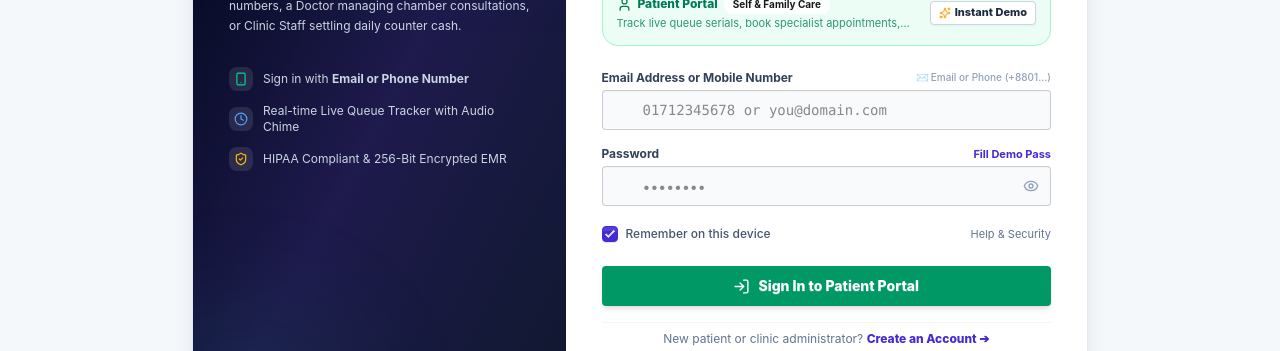
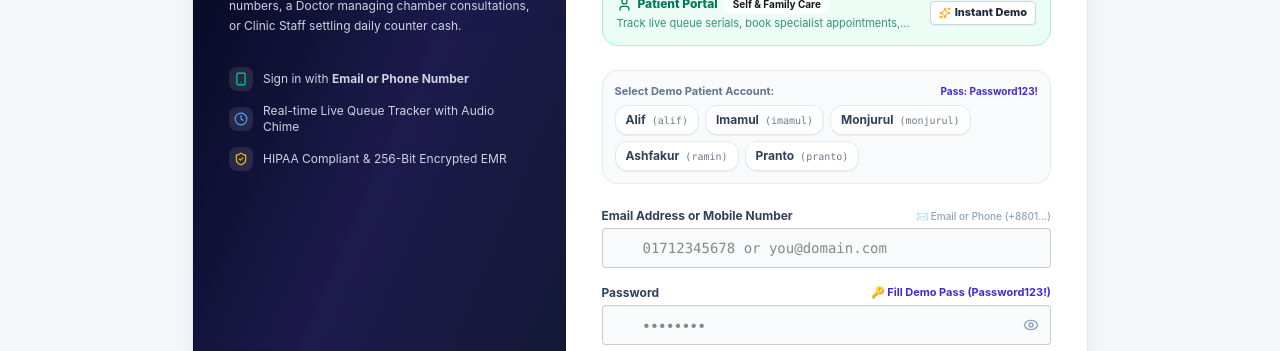
Before and after one commit to Ishtiak-Ahmed886/Final_Year_Project_version1, a React (Vite) app in the folder smart-clinic/: page /login in a window 1280 px wide. Shown: the part 354-705 px from the top of the page. Built offline with nearby package versions, Linux system fonts and the light colour scheme; no server answers.

Commit message:
feat(auth): add multi-account demo selection and 1-click password fix for browser autofill

```diff
--- a/smart-clinic/src/pages/login/Login.jsx
+++ b/smart-clinic/src/pages/login/Login.jsx
@@ -37,67 +37,71 @@ export default function Login() {
     }
   }, []);
 
-  // Preset Role Profiles for 1-Click Evaluation
+  // Preset Role Profiles with multiple real accounts for evaluation
   const ROLE_PROFILES = {
     PATIENT: {
       id: "PATIENT",
       title: "Patient Portal",
       desc: "Track live queue serials, book specialist appointments, and manage family medical reports.",
-      email: "alif@gmail.com",
-      phone: "01788990011",
-      pass: "Password123!",
-      name: "Alif Rahman",
       icon: User,
       color: "emerald",
       badge: "Self & Family Care",
       accentBg: "bg-emerald-50 text-emerald-700 border-emerald-200",
       btnClass: "bg-emerald-600 hover:bg-emerald-700 text-white border-none",
+      accounts: [
+        { name: "Alif Hossain", email: "alif@gmail.com", phone: "01788990011", pass: "Password123!" },
+        { name: "Imamul Hossain", email: "imamul@gmail.com", phone: "01639529141", pass: "Password123!" },
+        { name: "Monjurul Hasan", email: "monjurul@gmail.com", phone: "0239242132", pass: "Password123!" },
+        { name: "Ashfakur Ramin", email: "ramin@gmail.com", phone: "0138924324", pass: "Password123!" },
+        { name: "Pranto Saha", email: "pranto@gmail.com", phone: "01614261885", pass: "Password123!" },
+      ],
     },
     DOCTOR: {
       id: "DOCTOR",
       title: "Doctor Chamber",
       desc: "Manage patient queues, trigger delay announcements, and issue digital prescriptions.",
-      email: "mohosina@gmail.com",
-      phone: "01711223344",
-      pass: "Password123!",
-      name: "Dr. Mohosina Chowdhury",
       icon: Stethoscope,
       color: "blue",
       badge: "Consultant Physician",
       accentBg: "bg-blue-50 text-blue-700 border-blue-200",
       btnClass: "bg-blue-600 hover:bg-blue-700 text-white border-none",
+      accounts: [
+        { name: "Dr. Mohosina Chowdhury", email: "mohosina@gmail.com", phone: "01711223344", pass: "Password123!" },
+        { name: "Dr. Naznin Jahan Lubna", email: "lubna@gmail.com", phone: "01700000000", pass: "Password123!" },
+      ],
     },
     CLINIC_ADMIN: {
       id: "CLINIC_ADMIN",
       title: "Clinic Reception & Admin",
       desc: "Audit daily cash register, settle doctor commissions, and manage walk-in thermal slips.",
-      email: "monira@gmail.com",
-      phone: "01717628462",
-      pass: "Password123!",
-      name: "Monira Akhter (Clinic Admin)",
       icon: Building2,
       color: "purple",
       badge: "Chamber Operations",
       accentBg: "bg-purple-50 text-purple-700 border-purple-200",
       btnClass: "bg-purple-600 hover:bg-purple-700 text-white border-none",
+      accounts: [
+        { name: "Monira Tanzin", email: "monira@gmail.com", phone: "01717628462", pass: "Password123!" },
+        { name: "Alia Bhatt (Ahmed Moon)", email: "alia12bhhatt122@gmail.com", phone: "01887530601", pass: "Password123!" },
+        { name: "Khudeza Begum", email: "khudezababy@gmail.com", phone: "0171260745", pass: "Password123!" },
+      ],
     },
     ADMIN: {
       id: "ADMIN",
       title: "Executive Super Admin",
       desc: "Platform governance, doctor license verification, and healthcare compliance audit.",
-      email: "admin@clinic.com",
-      phone: "01700000000",
-      pass: "Password123!",
-      name: "System Super Admin",
       icon: ShieldCheck,
       color: "rose",
       badge: "Platform Control",
       accentBg: "bg-rose-50 text-rose-700 border-rose-200",
       btnClass: "bg-rose-600 hover:bg-rose-700 text-white border-none",
+      accounts: [
+        { name: "System Super Admin", email: "admin@clinic.com", phone: "01700000000", pass: "Password123!" },
+      ],
     },
   };
 
   const currentProfile = ROLE_PROFILES[activeRole];
+  const primaryAccount = currentProfile.accounts[0];
 
   // Detect whether input looks like a phone number or email
   const isPhoneInput = loginId.trim().length > 0 && !loginId.includes("@") && /^[0-9+ \-]+$/.test(loginId.trim());
@@ -111,23 +115,30 @@ export default function Login() {
     }
   };
 
-  // Autofill demo credentials into form without auto-submitting
+  // Autofill specific account demo credentials into form without auto-submitting
+  const handleAutofillAccount = (acc, roleKey = activeRole) => {
+    if (roleKey) setActiveRole(roleKey);
+    setLoginId(acc.email);
+    setPassword(acc.pass);
+    setError("");
+  };
+
+  // Autofill primary demo credentials for role
   const handleAutofill = (roleKey) => {
     setActiveRole(roleKey);
     const target = ROLE_PROFILES[roleKey];
-    setLoginId(target.email);
-    setPassword(target.pass);
-    setError("");
+    handleAutofillAccount(target.accounts[0], roleKey);
   };
 
   // Instant 1-Click demo login when explicitly requested
   const handleInstantDemoLogin = (roleKey) => {
     setActiveRole(roleKey);
     const target = ROLE_PROFILES[roleKey];
-    setLoginId(target.email);
-    setPassword(target.pass);
+    const acc = target.accounts[0];
+    setLoginId(acc.email);
+    setPassword(acc.pass);
     setError("");
-    executeLogin(target.email, target.pass);
+    executeLogin(acc.email, acc.pass);
   };
 
   const executeLogin = async (idToUse, passToUse) => {
@@ -288,17 +299,69 @@ export default function Login() {
               type="button"
               onClick={() => handleInstantDemoLogin(activeRole)}
               className="btn btn-xs bg-white text-slate-800 hover:bg-slate-50 border border-slate-300 font-extrabold shrink-0 shadow-xs gap-1"
-              title={`Instant demo login as ${currentProfile.name}`}
+              title={`Instant demo login as ${primaryAccount.name}`}
             >
               <Sparkles size={12} className="text-amber-500" /> Instant Demo
             </button>
           </div>
 
+          {/* Quick Account Switcher for the Active Role */}
+          <div className="bg-slate-50 border border-slate-200/80 rounded-2xl p-3 space-y-1.5">
+            <div className="flex items-center justify-between text-[11px] font-bold text-slate-500">
+              <span className="flex items-center gap-1">
+                <span>Select Demo {currentProfile.title.split(" ")[0]} Account:</span>
+              </span>
+              <button
+                type="button"
+                onClick={() => {
+                  setPassword("Password123!");
+                  setError("");
+                }}
+                className="text-[10px] text-primary hover:underline font-bold"
+              >
+                Pass: Password123!
+              </button>
+            </div>
+            <div className="flex items-center gap-1.5 flex-wrap">
+              {currentProfile.accounts.map((acc) => {
+                const isSelected = loginId.toLowerCase() === acc.email.toLowerCase();
+                return (
+                  <button
+                    key={acc.email}
+                    type="button"
+                    onClick={() => handleAutofillAccount(acc, activeRole)}
+                    className={`px-2.5 py-1.5 rounded-xl text-xs font-bold transition-all flex items-center gap-1.5 border shadow-2xs ${
+                      isSelected
+                        ? "bg-slate-900 text-white border-slate-900 ring-2 ring-slate-400 scale-102"
+                        : "bg-white text-slate-700 border-slate-200 hover:bg-slate-100 hover:border-slate-300"
+                    }`}
+                  >
+                    <span>{acc.name.split(" ")[0]}</span>
+                    <span className="text-[10px] opacity-70 font-mono font-normal">({acc.email.split("@")[0]})</span>
+                  </button>
+                );
+              })}
+            </div>
+          </div>
+
           {/* Alerts */}
           {error && (
-            <div className="alert alert-error text-white text-xs font-bold rounded-2xl shadow-sm animate-in fade-in">
-              <AlertCircle size={16} />
-              <span>{error}</span>
+            <div className="alert alert-error text-white text-xs font-bold rounded-2xl shadow-sm animate-in fade-in flex flex-col sm:flex-row sm:items-center justify-between gap-2">
+              <div className="flex items-center gap-2">
+                <AlertCircle size={16} className="shrink-0" />
+                <span>{error}</span>
+              </div>
+              <button
+                type="button"
+                onClick={() => {
+                  setPassword("Password123!");
+                  setError("");
+                }}
+                className="btn btn-xs bg-white text-rose-700 hover:bg-slate-100 border-none font-black shrink-0 shadow-xs"
+                title="If your browser autofilled an outdated password, click here to apply Password123!"
+              >
+                ⚡ Apply Password123!
+              </button>
             </div>
           )}
 
@@ -351,15 +414,15 @@ export default function Login() {
                   type="button"
                   onClick={() => {
                     if (!loginId.trim()) {
-                      setLoginId(currentProfile.email);
+                      setLoginId(primaryAccount.email);
                     }
-                    setPassword(currentProfile.pass);
+                    setPassword("Password123!");
                     setError("");
                   }}
                   className="text-[11px] font-bold text-primary hover:underline"
                   title="Autofills demo password (Password123!) without overwriting your typed email"
                 >
-                  Fill Demo Pass
+                  🔑 Fill Demo Pass (Password123!)
                 </button>
               </div>
               <div className="relative">
```
